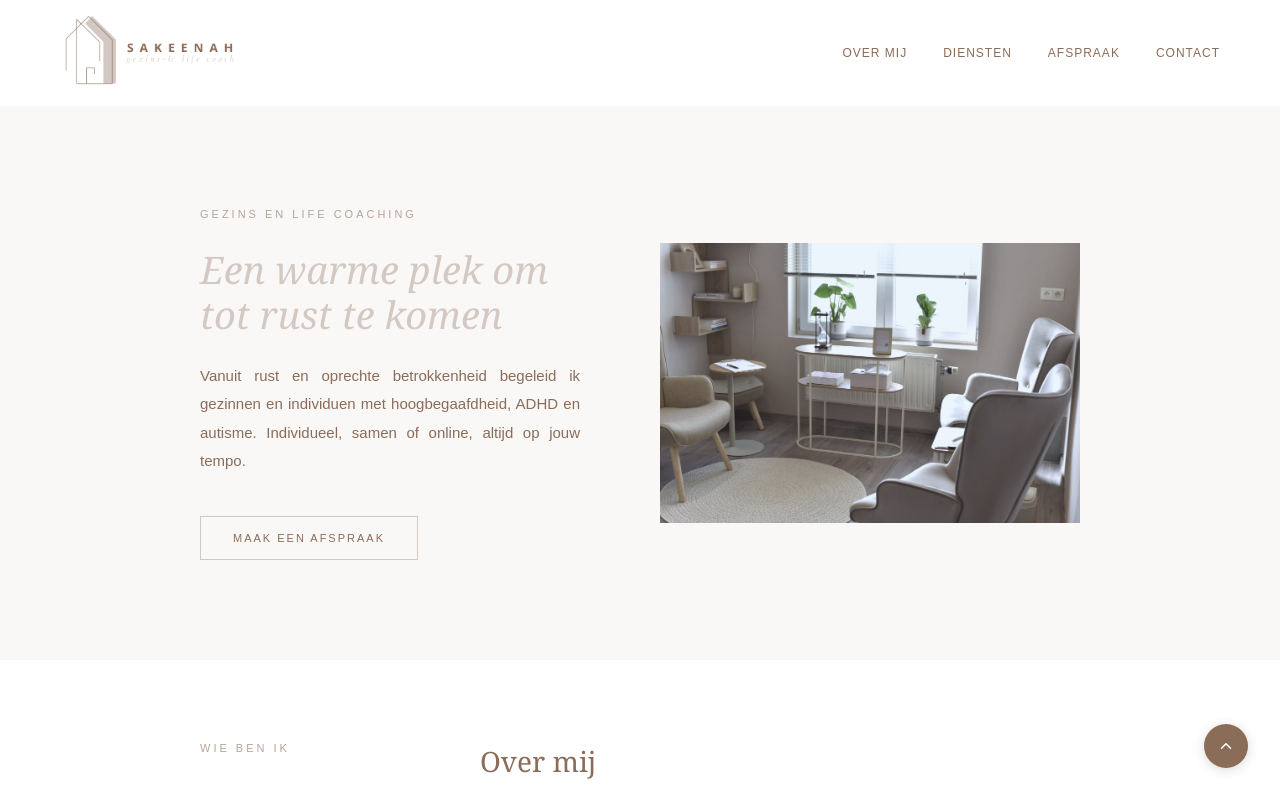
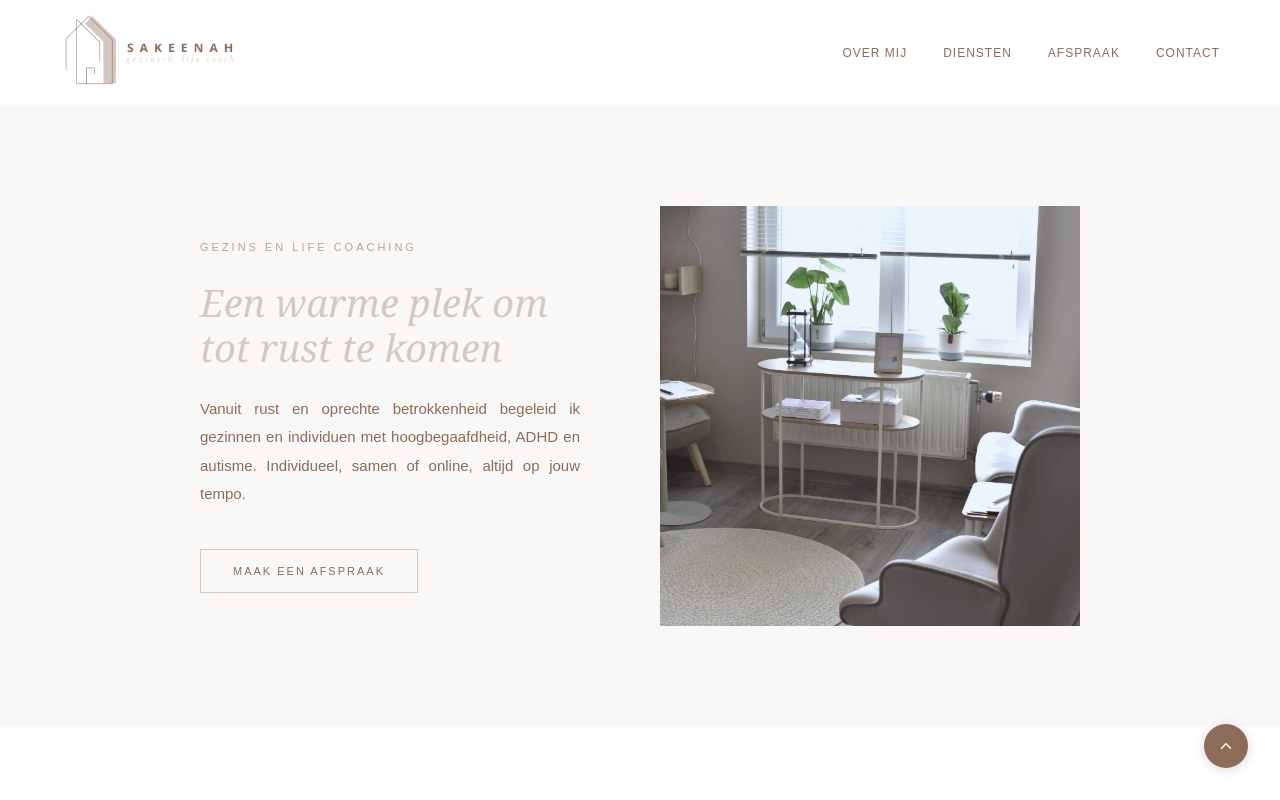
Before and after one commit to souadem6-glitch/sakeenah-coaching-site, a Next.js app: page / in a window 1280 px wide. Shown: the top 800 px of the page. Built offline with nearby package versions, Linux system fonts and the light colour scheme.

Commit message:
Update page.tsx

```diff
--- a/app/page.tsx
+++ b/app/page.tsx
@@ -11,7 +11,7 @@ export default function Home() {
         .sk-nav-links { display:flex; gap:36px; }
         .sk-hero { background:#FAF8F6; padding:100px 0; }
         .sk-hero-inner { max-width:1000px; margin:0 auto; padding:0 60px; display:flex; align-items:center; gap:80px; }
-        .sk-hero-img { width:420px; height:320px; flex-shrink:0; overflow:hidden; background:#FAF8F6; }
+        .sk-hero-img { width:420px; height:420px; flex-shrink:0; overflow:hidden; }
         .sk-over-inner { max-width:1000px; margin:0 auto; padding:0 60px; display:flex; gap:80px; align-items:flex-start; }
         .sk-over-label { flex:0 0 200px; }
         .sk-diensten-grid { display:grid; grid-template-columns:repeat(3,1fr); gap:24px; }
@@ -39,7 +39,7 @@ export default function Home() {
 
           .sk-hero { padding:60px 0; }
           .sk-hero-inner { flex-direction:column; gap:40px; padding:0 24px; }
-          .sk-hero-img { width:100%; height:auto; }
+          .sk-hero-img { width:100%; height:280px; }
 
           .sk-over-inner { flex-direction:column; gap:24px; padding:0 24px; }
           .sk-over-label { flex:none; }
@@ -94,7 +94,7 @@ export default function Home() {
             <a href="#boeken" style={{display:"inline-block",background:"transparent",color:"#8B6C59",padding:"13px 32px",fontSize:"11px",letterSpacing:"2px",textTransform:"uppercase",textDecoration:"none",fontFamily:"sans-serif",border:"1px solid #D3C9C2"}}>Maak een afspraak</a>
           </div>
           <div className="sk-hero-img">
-            <img src="/PraktijkCoaching_filter.jpg" alt="Praktijkruimte Sakeenah Coaching" style={{width:"100%",height:"100%",objectFit:"contain",objectPosition:"center"}} />
+            <img src="/PraktijkCoaching_filter.jpg" alt="Praktijkruimte Sakeenah Coaching" style={{width:"100%",height:"100%",objectFit:"cover",objectPosition:"center top"}} />
           </div>
         </div>
       </section>
```
